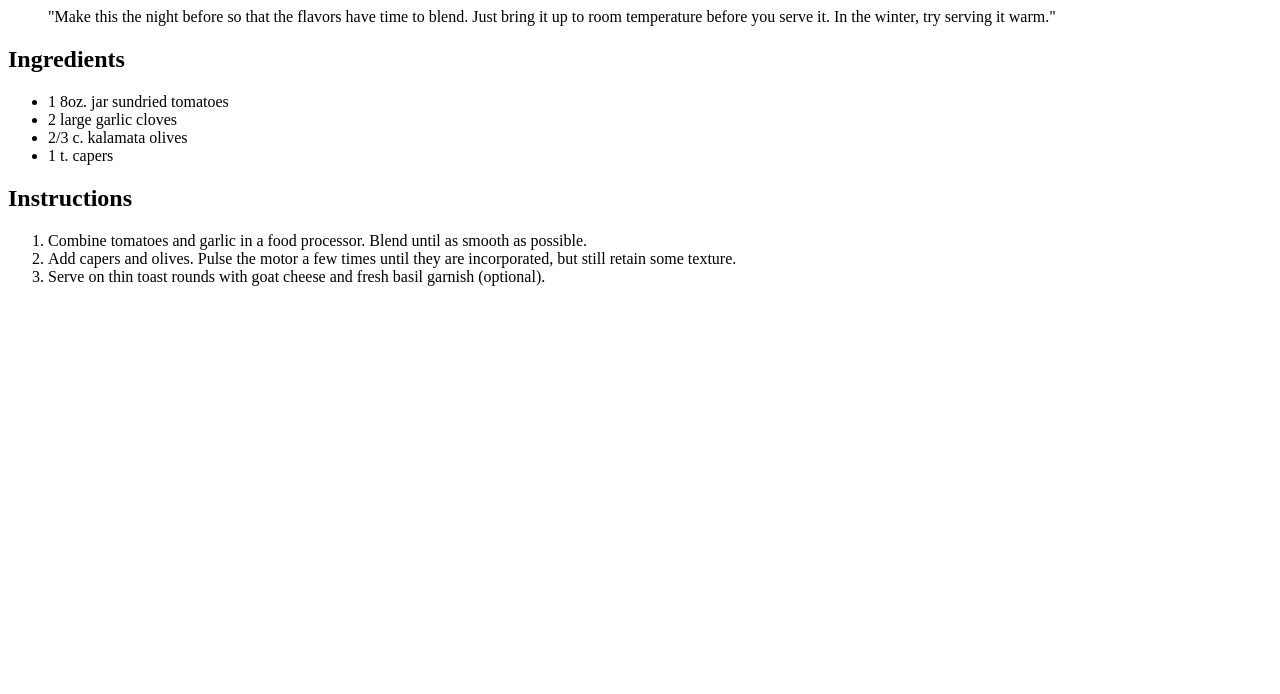
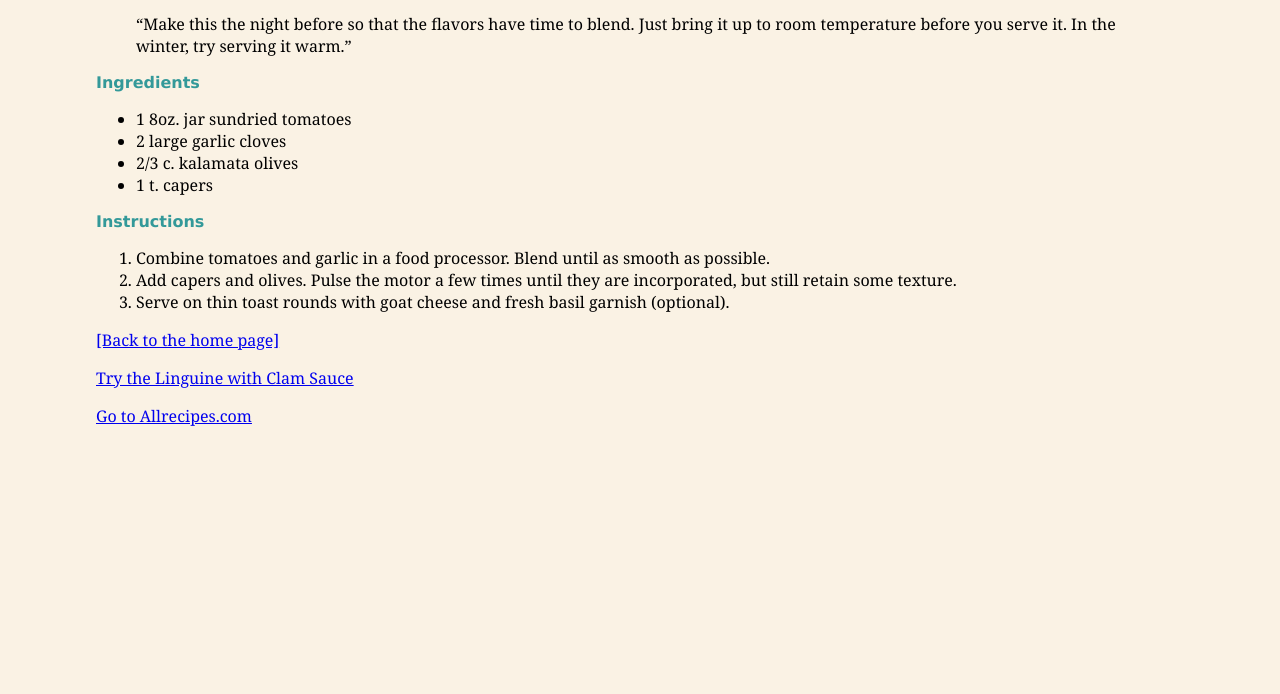
Before and after one commit to GreenandOrange/fid, a plain HTML site: page blackgoose/tapenade.html in a window 1280 px wide. Shown: the part 106-800 px from the top of the page. Drawn offline with Linux system fonts and the light colour scheme.

Commit message:
Add files via upload

```diff
--- a/blackgoose/tapenade.html
+++ b/blackgoose/tapenade.html
@@ -1,9 +1,28 @@
 <!DOCTYPE html>
-<html>
+<html lang=en>
+<head>
+<meta charset="utf-8">
+<title>Jen's Kitchen: Tapenade (Olive Spread)</title>
+<style>
+body {
+    background-color: #faf2e4;
+	margin: 2em 6em;
+	font-family: Georgia, "Times New Roman", Times, serif;
+}
+h1, h2 {
+	color: #399;}
+h1 {
+	font-size: 1.5em;
+}
+h2 {
+	font-family: Verdana, Geneva, sans-serif;
+	font-size: 1em;
+}
+small {
+	color: #999;
+}
+</style>
 
-<head>
-  <meta charset="utf-8">
-  <title>Tapenade</title>
 </head>
 
 <body>
@@ -12,9 +31,10 @@
 
 <p>This is a really simple dish to prepare and it's always a big hit at parties. My father recommends:</p>
 
-<blockquote>"Make this the night before so that the flavors have time to blend. Just bring it up to room temperature before you serve it. In the winter, try serving it warm."</blockquote>
+<blockquote>
+<p>&ldquo;Make this the night before so that the flavors have time to blend. Just bring it up to room temperature before you serve it. In the winter, try serving it warm.&rdquo;</blockquote>
+<h2>Ingredients</h2>
 
-<h2>Ingredients</h2>
 <ul>
 <li>1 8oz. jar sundried tomatoes</li>
 <li>2 large garlic cloves</li>
@@ -23,6 +43,7 @@
 </ul>
 
 <h2>Instructions</h2>
+
 <ol>
 <li>Combine tomatoes and garlic in a food processor. Blend until as smooth as possible.</li>
 
@@ -30,5 +51,11 @@
 
 <li>Serve on thin toast rounds with goat cheese and fresh basil garnish (optional).</li>
 </ol>
+
+    <p><a href="../index.html">[Back to the home page]</a></p>
+
+<a href="pasta/linguine.html">Try the Linguine with Clam Sauce</a>
+
+    <p><a href="https://www.allrecipes.com/">Go to Allrecipes.com</a></p>
 </body>
 </html>
```
